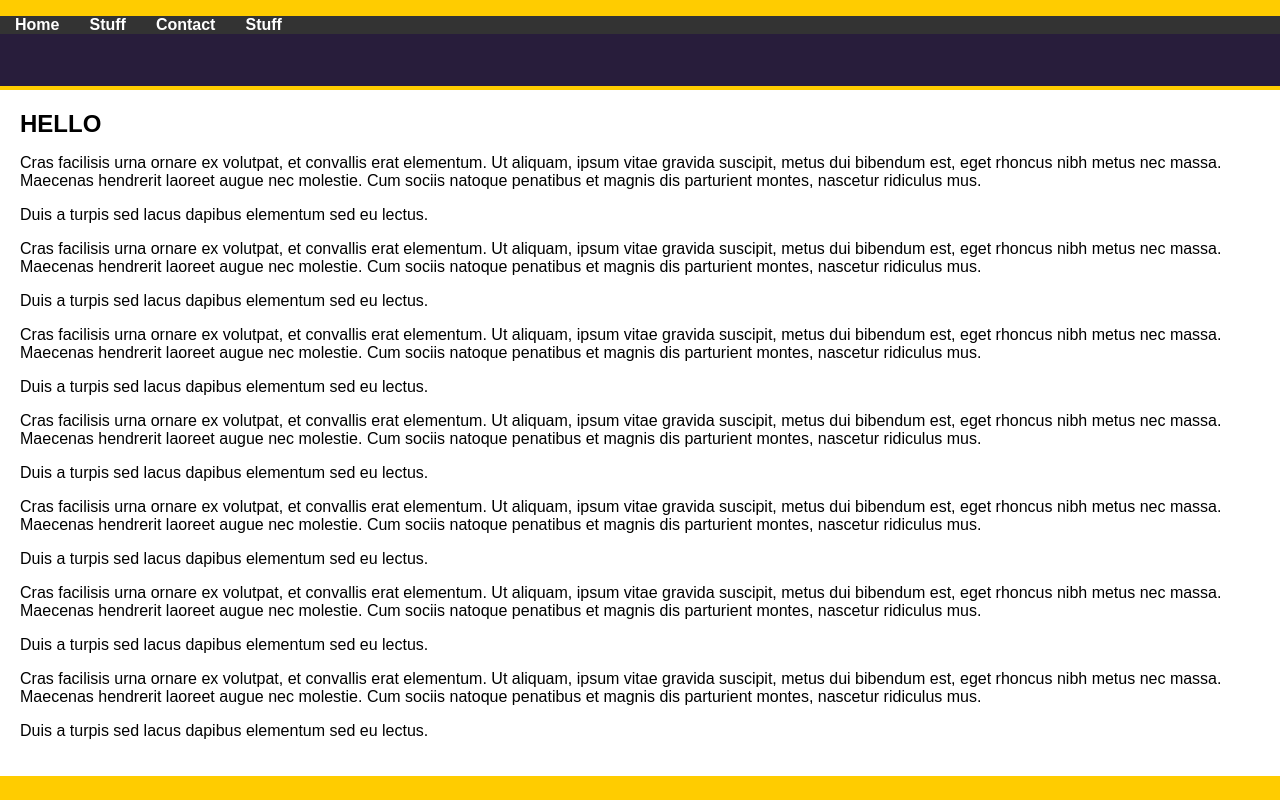
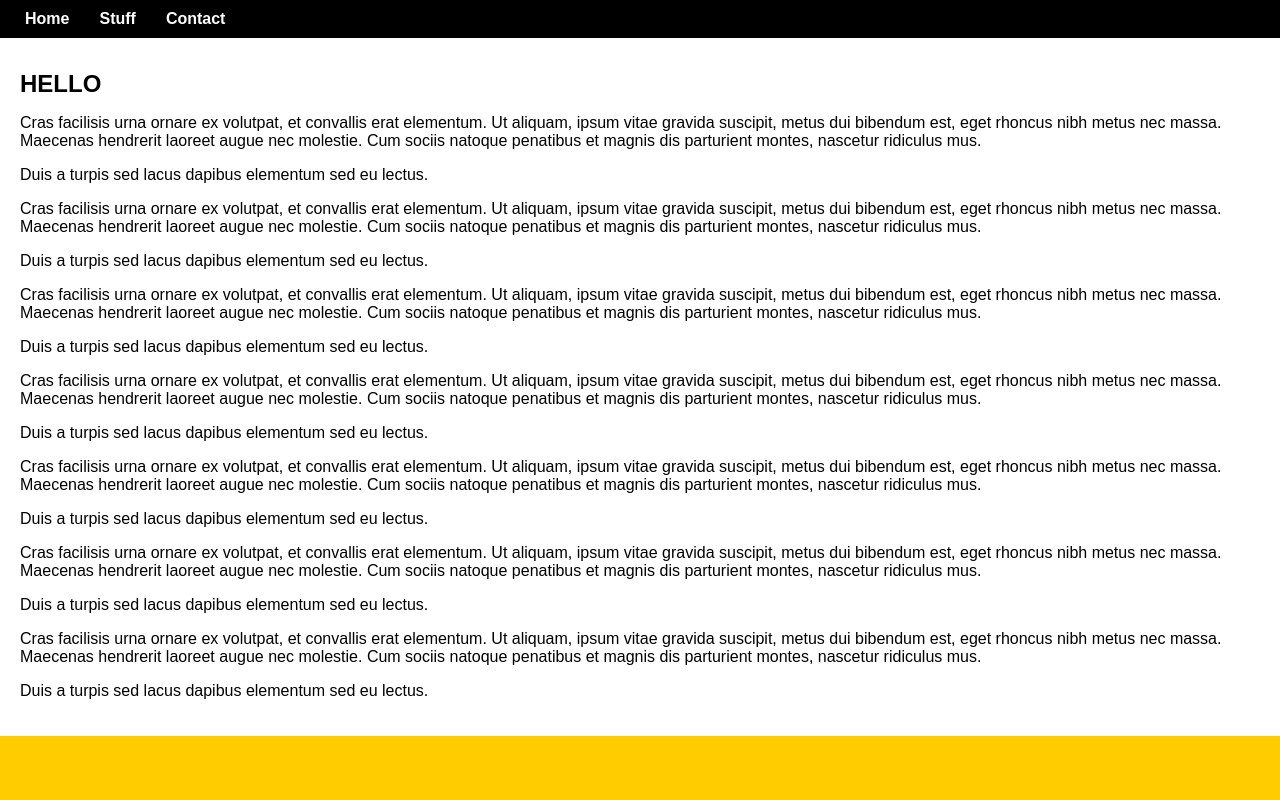
Before and after one commit to seweil/dance, a React (Create React App) app: page / in a window 1280 px wide. Built offline with nearby package versions, Linux system fonts and the light colour scheme.

Commit message:
Warmer
Now try a div for drop list

```diff
--- a/src/Main.js
+++ b/src/Main.js
@@ -8,19 +8,15 @@ import Contact from "./Contact";
 class Main extends Component {
     render() {
         return (
-            <div className="nav-container">
+            <div >
                 <HashRouter>
-                    <div>
+                    <div className="page-container">
                         <nav>
                             <div className="navWide">
                                 <ul >
-                                    <li><a href="#">Home</a></li>
-                                    <li><a href="#/stuff">Stuff</a></li>
-                                    <li><a href="#/contact">Contact</a></li>
-                                    <li>
-                                        <NavLink to="/stuff">Stuff</NavLink>
-                                    </li>
-
+                                    <li><NavLink to="/">Home</NavLink></li>
+                                    <li><NavLink to="/stuff">Stuff</NavLink></li>
+                                    <li><NavLink to="/contact">Contact</NavLink></li>
                                 </ul>
                             </div>
                             <div className="navNarrow">
@@ -44,17 +40,7 @@ class Main extends Component {
                                 </ul>
                             </div>
                         </nav>
-                        <ul className="header">
-                            <li>
-                                <NavLink to="/">Home</NavLink>
-                            </li>
-                            <li>
-                                <NavLink to="/stuff">Stuff</NavLink>
-                            </li>
-                            <li>
-                                <NavLink to="/contact">Contact</NavLink>
-                            </li>
-                        </ul>
+
                         <div className="content">
                             <Route exact path="/" component={Home} />
                             <Route path="/stuff" component={Stuff} />
--- a/src/index.css
+++ b/src/index.css
@@ -4,8 +4,10 @@ body {
     margin: 0;
 }
 
-.nav-container {
+.page-container {
     position: absolute;
+    top: 0;
+    width: 100%;
 }
 
 h1,
@@ -37,7 +39,7 @@ ul.header li a {
 
 .content {
     background-color: #FFF;
-    padding: 20px;
+    padding: 70px 20px 20px 20px;
 }
 
 .content h2 {
@@ -51,8 +53,9 @@ ul.header li a {
 
 .navWide {
     display: none;
-    background: #111;
+    background: #000000;
     width: 100%;
+    padding: 10px;
 }
 
 .navWide ul {
@@ -60,25 +63,35 @@ ul.header li a {
     margin: 0;
     padding: 0;
     overflow: hidden;
-    background-color: #333;
+    background-color: #000000;
 }
 
 .navWide li {
     float: left;
 }
 
-navNarrow i {
+.navNarrow {
+    padding: 0px;
     float: left;
+    background: #000000;
+    width: 100%;
+    display: block;
+    position: absolute;
+}
+.navNarrow i {
+    float: left;
+    color: #ffffff;
 }
 
 navNarrow .narrowLinks {
     display: none;
 }
 
-navNarrow .narrowLinks a {
+.navNarrow .narrowLinks {
     display: block;
     float: left;
     clear: left;
+    width: 100%;
 }
 
 @media (min-width: 480px) {
@@ -117,6 +130,4 @@ nav {
     position: fixed;
     width: 100%;
     display: block;
-    height: 70px;
-    background: rgb(40, 29, 59);
 }
```
